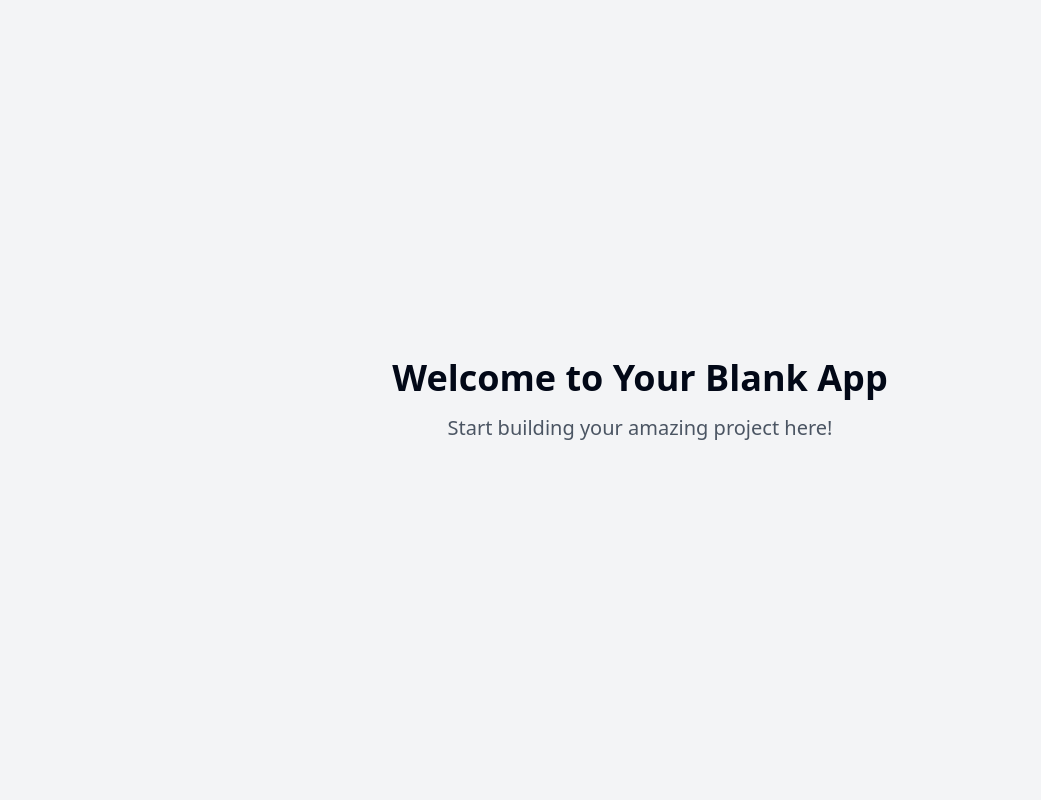
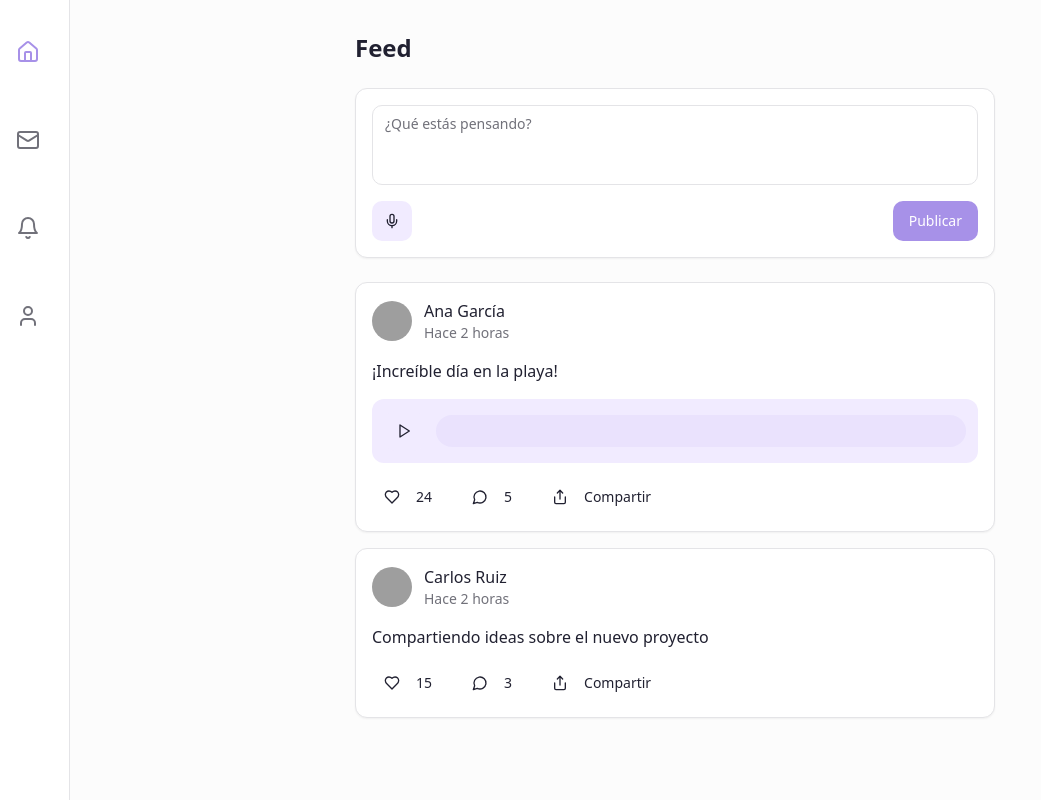
Before and after one commit to Gauravhere09/the-og-clubb, a React (Vite) app: page / in a window 1280 px wide. Shown: the whole page, without its empty margins (0-1041 px from the left). Built offline with nearby package versions, Linux system fonts and the light colour scheme; grey boxes are pictures that could not be loaded.

Commit message:
Implement basic social network
This commit implements a basic social network with user profiles, posting capabilities, and messaging.  A new feature allows users to post audio messages up to 30 seconds in length.

```diff
--- a/src/App.tsx
+++ b/src/App.tsx
@@ -1,3 +1,4 @@
+
 import { Toaster } from "@/components/ui/toaster";
 import { Toaster as Sonner } from "@/components/ui/sonner";
 import { TooltipProvider } from "@/components/ui/tooltip";
@@ -16,7 +17,9 @@ const App = () => (
       <BrowserRouter>
         <Routes>
           <Route path="/" element={<Index />} />
-          {/* ADD ALL CUSTOM ROUTES ABOVE THE CATCH-ALL "*" ROUTE */}
+          <Route path="/messages" element={<NotFound />} />
+          <Route path="/notifications" element={<NotFound />} />
+          <Route path="/profile" element={<NotFound />} />
           <Route path="*" element={<NotFound />} />
         </Routes>
       </BrowserRouter>
--- /dev/null
+++ b/src/components/AudioRecorder.tsx
@@ -0,0 +1,90 @@
+
+import { useState, useRef } from "react";
+import { Mic, Square, Loader2 } from "lucide-react";
+import { Button } from "@/components/ui/button";
+import { useToast } from "@/hooks/use-toast";
+
+export function AudioRecorder({ onRecordingComplete }: { onRecordingComplete: (blob: Blob) => void }) {
+  const [isRecording, setIsRecording] = useState(false);
+  const [timeLeft, setTimeLeft] = useState(30);
+  const mediaRecorder = useRef<MediaRecorder | null>(null);
+  const timerRef = useRef<NodeJS.Timeout>();
+  const { toast } = useToast();
+
+  const startRecording = async () => {
+    try {
+      const stream = await navigator.mediaDevices.getUserMedia({ audio: true });
+      mediaRecorder.current = new MediaRecorder(stream);
+      const chunks: BlobPart[] = [];
+
+      mediaRecorder.current.ondataavailable = (e) => chunks.push(e.data);
+      mediaRecorder.current.onstop = () => {
+        const blob = new Blob(chunks, { type: "audio/webm" });
+        onRecordingComplete(blob);
+        stream.getTracks().forEach(track => track.stop());
+      };
+
+      mediaRecorder.current.start();
+      setIsRecording(true);
+      setTimeLeft(30);
+
+      timerRef.current = setInterval(() => {
+        setTimeLeft((prev) => {
+          if (prev <= 1) {
+            stopRecording();
+            return 0;
+          }
+          return prev - 1;
+        });
+      }, 1000);
+    } catch (err) {
+      toast({
+        variant: "destructive",
+        title: "Error",
+        description: "No se pudo acceder al micrófono",
+      });
+    }
+  };
+
+  const stopRecording = () => {
+    if (mediaRecorder.current && isRecording) {
+      mediaRecorder.current.stop();
+      setIsRecording(false);
+      if (timerRef.current) clearInterval(timerRef.current);
+    }
+  };
+
+  return (
+    <div className="flex items-center gap-4">
+      {isRecording ? (
+        <>
+          <div className="audio-wave">
+            {[...Array(5)].map((_, i) => (
+              <span
+                key={i}
+                style={{ animationDelay: `${i * 0.1}s` }}
+                className="h-full"
+              />
+            ))}
+          </div>
+          <span className="text-sm font-medium">{timeLeft}s</span>
+          <Button
+            variant="destructive"
+            size="icon"
+            onClick={stopRecording}
+          >
+            <Square className="h-4 w-4" />
+          </Button>
+        </>
+      ) : (
+        <Button
+          variant="secondary"
+          size="icon"
+          onClick={startRecording}
+        >
+          <Mic className="h-4 w-4" />
+        </Button>
+      )}
+    </div>
+  );
+}
--- /dev/null
+++ b/src/components/Feed.tsx
@@ -0,0 +1,70 @@
+
+import { Card } from "@/components/ui/card";
+import { Avatar, AvatarFallback, AvatarImage } from "@/components/ui/avatar";
+import { Heart, MessageCircle, Play, Share } from "lucide-react";
+import { Button } from "@/components/ui/button";
+
+const dummyPosts = [
+  {
+    id: 1,
+    author: "Ana García",
+    avatar: "/placeholder.svg",
+    content: "¡Increíble día en la playa!",
+    likes: 24,
+    comments: 5,
+    hasAudio: true,
+  },
+  {
+    id: 2,
+    author: "Carlos Ruiz",
+    avatar: "/placeholder.svg",
+    content: "Compartiendo ideas sobre el nuevo proyecto",
+    likes: 15,
+    comments: 3,
+    hasAudio: false,
+  },
+];
+
+export function Feed() {
+  return (
+    <div className="space-y-4">
+      {dummyPosts.map((post) => (
+        <Card key={post.id} className="p-4 fade-in">
+          <div className="flex items-center gap-3 mb-4">
+            <Avatar>
+              <AvatarImage src={post.avatar} />
+              <AvatarFallback>{post.author[0]}</AvatarFallback>
+            </Avatar>
+            <div>
+              <h3 className="font-medium">{post.author}</h3>
+              <p className="text-sm text-muted-foreground">Hace 2 horas</p>
+            </div>
+          </div>
+          <p className="mb-4">{post.content}</p>
+          {post.hasAudio && (
+            <div className="bg-secondary rounded-lg p-3 mb-4 flex items-center gap-3">
+              <Button variant="secondary" size="icon">
+                <Play className="h-4 w-4" />
+              </Button>
+              <div className="h-8 flex-1 bg-primary/10 rounded-full" />
+            </div>
+          )}
+          <div className="flex gap-4">
+            <Button variant="ghost" size="sm">
+              <Heart className="h-4 w-4 mr-2" />
+              {post.likes}
+            </Button>
+            <Button variant="ghost" size="sm">
+              <MessageCircle className="h-4 w-4 mr-2" />
+              {post.comments}
+            </Button>
+            <Button variant="ghost" size="sm">
+              <Share className="h-4 w-4 mr-2" />
+              Compartir
+            </Button>
+          </div>
+        </Card>
+      ))}
+    </div>
+  );
+}
--- /dev/null
+++ b/src/components/Navigation.tsx
@@ -0,0 +1,36 @@
+
+import { Bell, Home, Mail, User } from "lucide-react";
+import { Link, useLocation } from "react-router-dom";
+
+export function Navigation() {
+  const location = useLocation();
+
+  const links = [
+    { to: "/", icon: Home, label: "Inicio" },
+    { to: "/messages", icon: Mail, label: "Mensajes" },
+    { to: "/notifications", icon: Bell, label: "Notificaciones" },
+    { to: "/profile", icon: User, label: "Perfil" },
+  ];
+
+  return (
+    <nav className="fixed bottom-0 left-0 w-full bg-background border-t md:relative md:border-t-0 md:border-r md:w-[70px] md:h-screen z-50">
+      <div className="flex justify-around md:flex-col md:h-full md:justify-start md:pt-6 md:gap-8">
+        {links.map((link) => {
+          const Icon = link.icon;
+          const isActive = location.pathname === link.to;
+          return (
+            <Link
+              key={link.to}
+              to={link.to}
+              className={`p-4 transition-colors hover:text-primary ${
+                isActive ? "text-primary" : "text-muted-foreground"
+              }`}
+            >
+              <Icon className="w-6 h-6" />
+            </Link>
+          );
+        })}
+      </div>
+    </nav>
+  );
+}
--- /dev/null
+++ b/src/components/PostCreator.tsx
@@ -0,0 +1,48 @@
+
+import { useState } from "react";
+import { Card } from "@/components/ui/card";
+import { Button } from "@/components/ui/button";
+import { Textarea } from "@/components/ui/textarea";
+import { AudioRecorder } from "./AudioRecorder";
+import { useToast } from "@/hooks/use-toast";
+
+export function PostCreator() {
+  const [content, setContent] = useState("");
+  const [audioBlob, setAudioBlob] = useState<Blob | null>(null);
+  const { toast } = useToast();
+
+  const handlePost = () => {
+    if (!content && !audioBlob) {
+      toast({
+        variant: "destructive",
+        title: "Error",
+        description: "Agrega texto o un audio para publicar",
+      });
+      return;
+    }
+
+    // Here we would handle the post creation
+    toast({
+      title: "Publicación creada",
+      description: "Tu publicación se ha compartido exitosamente",
+    });
+
+    setContent("");
+    setAudioBlob(null);
+  };
+
+  return (
+    <Card className="p-4 space-y-4">
+      <Textarea
+        placeholder="¿Qué estás pensando?"
+        value={content}
+        onChange={(e) => setContent(e.target.value)}
+        className="resize-none"
+      />
+      <div className="flex items-center justify-between">
+        <AudioRecorder onRecordingComplete={setAudioBlob} />
+        <Button onClick={handlePost}>Publicar</Button>
+      </div>
+    </Card>
+  );
+}
--- a/src/index.css
+++ b/src/index.css
@@ -1,3 +1,4 @@
+
 @tailwind base;
 @tailwind components;
 @tailwind utilities;
@@ -5,88 +6,25 @@
 @layer base {
   :root {
     --background: 0 0% 100%;
-    --foreground: 222.2 84% 4.9%;
-
+    --foreground: 240 19% 16%;
     --card: 0 0% 100%;
-    --card-foreground: 222.2 84% 4.9%;
-
+    --card-foreground: 240 19% 16%;
     --popover: 0 0% 100%;
-    --popover-foreground: 222.2 84% 4.9%;
-
-    --primary: 222.2 47.4% 11.2%;
-    --primary-foreground: 210 40% 98%;
-
-    --secondary: 210 40% 96.1%;
-    --secondary-foreground: 222.2 47.4% 11.2%;
-
-    --muted: 210 40% 96.1%;
-    --muted-foreground: 215.4 16.3% 46.9%;
-
-    --accent: 210 40% 96.1%;
-    --accent-foreground: 222.2 47.4% 11.2%;
-
-    --destructive: 0 84.2% 60.2%;
-    --destructive-foreground: 210 40% 98%;
-
-    --border: 214.3 31.8% 91.4%;
-    --input: 214.3 31.8% 91.4%;
-    --ring: 222.2 84% 4.9%;
-
-    --radius: 0.5rem;
-
-    --sidebar-background: 0 0% 98%;
-
-    --sidebar-foreground: 240 5.3% 26.1%;
-
-    --sidebar-primary: 240 5.9% 10%;
-
-    --sidebar-primary-foreground: 0 0% 98%;
-
-    --sidebar-accent: 240 4.8% 95.9%;
-
-    --sidebar-accent-foreground: 240 5.9% 10%;
-
-    --sidebar-border: 220 13% 91%;
-
-    --sidebar-ring: 217.2 91.2% 59.8%;
-  }
-
-  .dark {
-    --background: 222.2 84% 4.9%;
-    --foreground: 210 40% 98%;
-
-    --card: 222.2 84% 4.9%;
-    --card-foreground: 210 40% 98%;
-
-    --popover: 222.2 84% 4.9%;
-    --popover-foreground: 210 40% 98%;
-
-    --primary: 210 40% 98%;
-    --primary-foreground: 222.2 47.4% 11.2%;
-
-    --secondary: 217.2 32.6% 17.5%;
-    --secondary-foreground: 210 40% 98%;
-
-    --muted: 217.2 32.6% 17.5%;
-    --muted-foreground: 215 20.2% 65.1%;
-
-    --accent: 217.2 32.6% 17.5%;
-    --accent-foreground: 210 40% 98%;
-
-    --destructive: 0 62.8% 30.6%;
-    --destructive-foreground: 210 40% 98%;
-
-    --border: 217.2 32.6% 17.5%;
-    --input: 217.2 32.6% 17.5%;
-    --ring: 212.7 26.8% 83.9%;
-    --sidebar-background: 240 5.9% 10%;
-    --sidebar-foreground: 240 4.8% 95.9%;
-    --sidebar-primary: 224.3 76.3% 48%;
-    --sidebar-primary-foreground: 0 0% 100%;
-    --sidebar-accent: 240 3.7% 15.9%;
-    --sidebar-accent-foreground: 240 4.8% 95.9%;
-    --sidebar-border: 240 3.7% 15.9%;
-    --sidebar-ring: 217.2 91.2% 59.8%;
+    --popover-foreground: 240 19% 16%;
+    --primary: 255 66% 74%;
+    --primary-foreground: 0 0% 100%;
+    --secondary: 260 100% 96%;
+    --secondary-foreground: 240 19% 16%;
+    --muted: 240 5% 96%;
+    --muted-foreground: 240 4% 46%;
+    --accent: 260 100% 96%;
+    --accent-foreground: 240 19% 16%;
+    --destructive: 0 84% 60%;
+    --destructive-foreground: 0 0% 100%;
+    --border: 240 6% 90%;
+    --input: 240 6% 90%;
+    --ring: 255 66% 74%;
+    --radius: 0.75rem;
   }
 }
 
@@ -94,8 +32,57 @@
   * {
     @apply border-border;
   }
-
   body {
-    @apply bg-background text-foreground;
+    @apply bg-background text-foreground antialiased;
   }
 }
+
+.slide-up {
+  animation: slideUp 0.3s ease-out;
+}
+
+.fade-in {
+  animation: fadeIn 0.3s ease-out;
+}
+
+@keyframes slideUp {
+  from {
+    transform: translateY(20px);
+    opacity: 0;
+  }
+  to {
+    transform: translateY(0);
+    opacity: 1;
+  }
+}
+
+@keyframes fadeIn {
+  from {
+    opacity: 0;
+  }
+  to {
+    opacity: 1;
+  }
+}
+
+.audio-wave {
+  position: relative;
+  height: 40px;
+  display: flex;
+  align-items: center;
+  gap: 2px;
+}
+
+.audio-wave span {
+  width: 3px;
+  height: 100%;
+  background-color: theme('colors.primary.DEFAULT');
+  border-radius: 3px;
+  animation: wave 1s ease-in-out infinite;
+}
+
+@keyframes wave {
+  50% {
+    height: 20%;
+  }
+}
--- a/src/pages/Index.tsx
+++ b/src/pages/Index.tsx
@@ -1,12 +1,19 @@
-// Update this page (the content is just a fallback if you fail to update the page)
+
+import { Navigation } from "@/components/Navigation";
+import { PostCreator } from "@/components/PostCreator";
+import { Feed } from "@/components/Feed";
 
 const Index = () => {
   return (
-    <div className="min-h-screen flex items-center justify-center bg-gray-100">
-      <div className="text-center">
-        <h1 className="text-4xl font-bold mb-4">Welcome to Your Blank App</h1>
-        <p className="text-xl text-gray-600">Start building your amazing project here!</p>
-      </div>
+    <div className="min-h-screen flex bg-muted/30">
+      <Navigation />
+      <main className="flex-1 max-w-2xl mx-auto px-4 py-6 md:py-8 pb-20 md:pb-8">
+        <h1 className="text-2xl font-semibold mb-6">Feed</h1>
+        <div className="space-y-6">
+          <PostCreator />
+          <Feed />
+        </div>
+      </main>
     </div>
   );
 };
```
